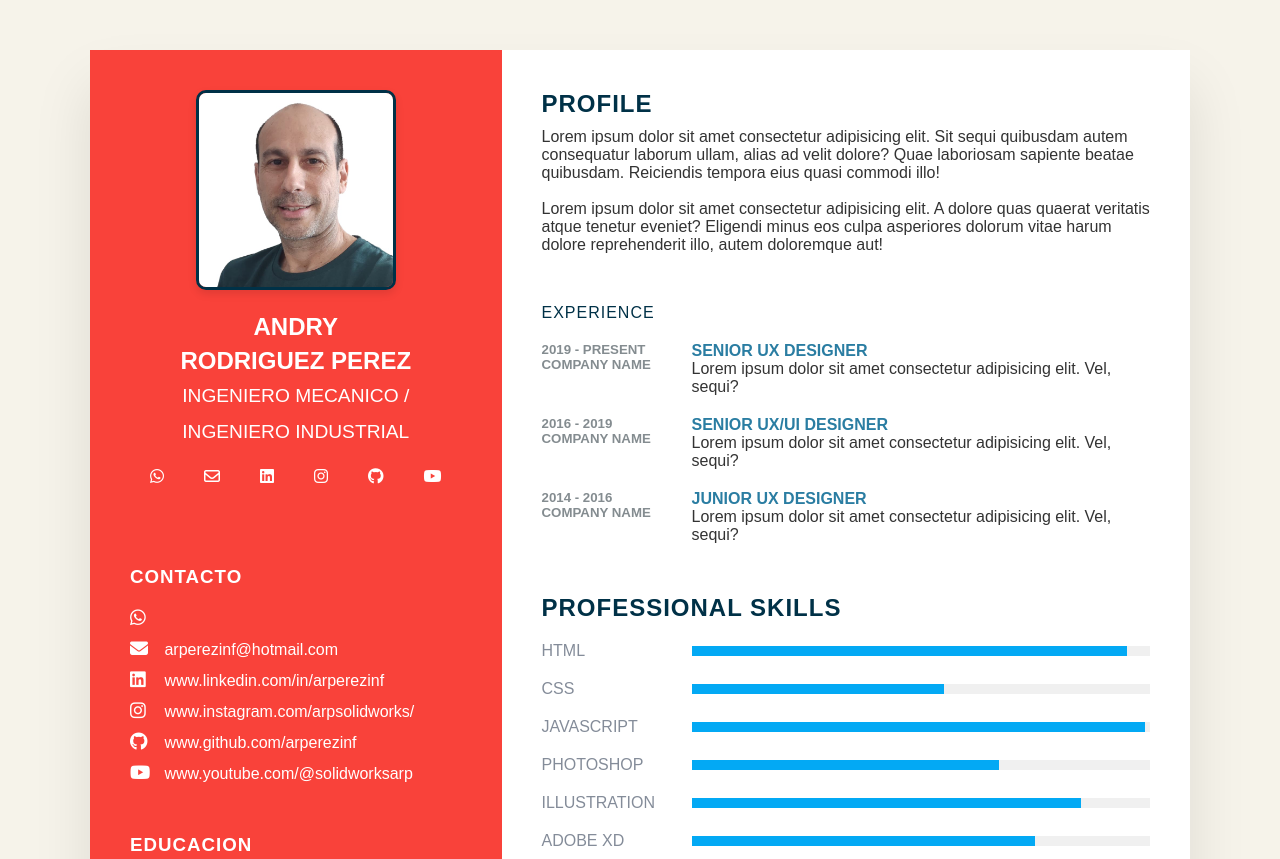
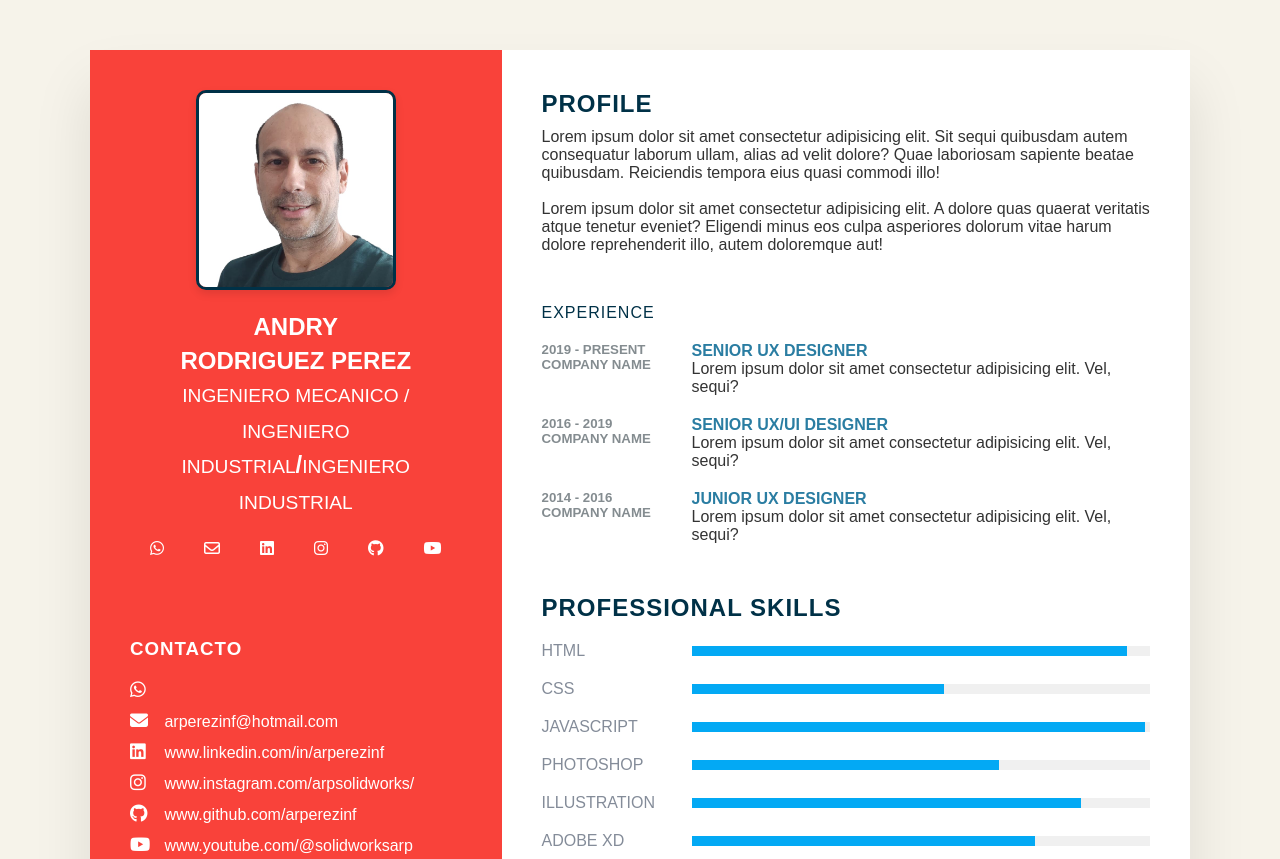
Before and after one commit to arperezinf/arperezinf.github.io, a plain HTML site: page index.html in a window 1280 px wide. Shown: the top 859 px of the page. Drawn offline with nearby package versions, Linux system fonts and the light colour scheme.

Commit message:
Update index.html

```diff
--- a/index.html
+++ b/index.html
@@ -20,7 +20,7 @@
           <div class="imgBx">
             <img src="./assets/img/linkedin_andry.jpg" alt="" />
           </div>
-          <h2>Andry <br /> Rodriguez Perez <br /><span>Ingeniero Mecanico / Ingeniero Industrial</span></h2>
+          <h2>Andry <br /> Rodriguez Perez <br /><span>Ingeniero Mecanico / Ingeniero Industrial</span>/<span>Ingeniero Industrial</span></h2>
           <div class="profileIcons">
             <a class="icons" href="tel:"><i class="fa-brands fa-whatsapp"></i></a>
             <a class="icons" href="mailto:arperezinf@hotmail.com"><i class="fa-regular fa-envelope"></i></a>
```
